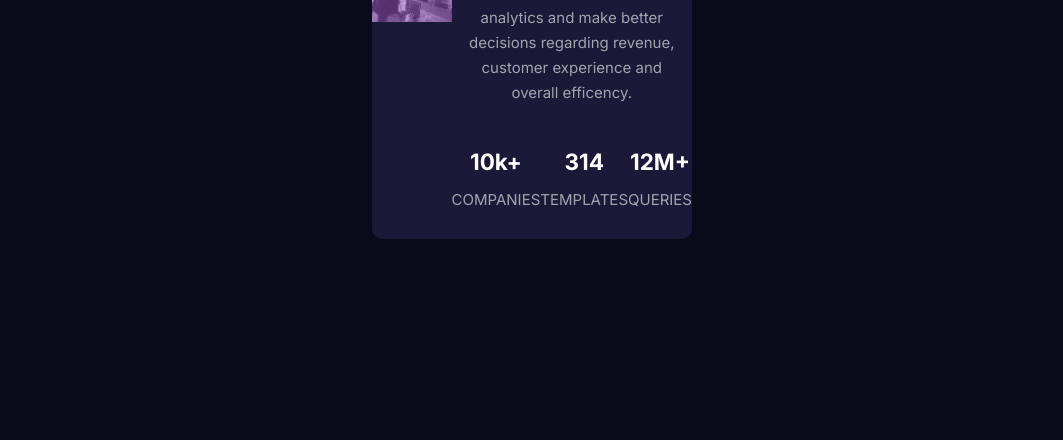
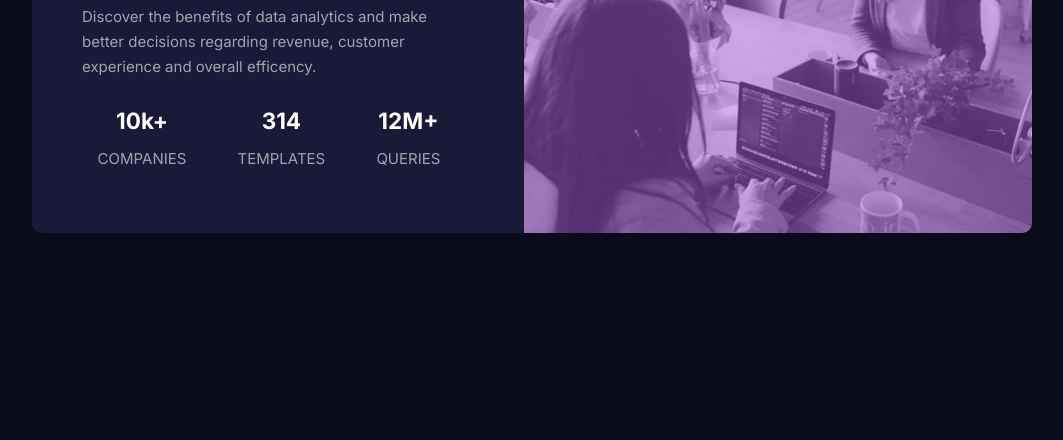
Before and after one commit to AleandroPresta/stats-preview-card, a plain HTML site: page index.html in a window 1280 px wide. Shown: the part 360-800 px from the top of the page, without its empty margins (108-1171 px from the left). Drawn offline with Linux system fonts and the light colour scheme.

Commit message:
Finishing desktop design

```diff
--- a/mediaqueries.css
+++ b/mediaqueries.css
@@ -1,12 +1,58 @@
 @media screen and (min-width: 1000px) {
+  .card {
+    flex-direction: row-reverse;
+    margin-top: 0px;
+    margin-bottom: 0px;
+    padding-bottom: 0px;
+    width: 1000px;
+    height: 385px;
+  }
 
-    .card {
-        flex-direction: row;
-        margin-top: 0px;
-    }
+  .image-wrapper {
+    flex-grow: 50%;
+    height: 100%;
+    width: 100%;
+  }
 
-    .stats-content {
-        flex-direction: row;
-    }
+  img {
+    border-top-left-radius: 0px;
+    border-bottom-left-radius: 0px;
+    border-bottom-right-radius: 10px;
+  }
 
+  .image-wrapper::before {
+    border-top-left-radius: 0px;
+    border-bottom-left-radius: 0px;
+    border-bottom-right-radius: 10px;
+  }
+
+  .info-wrapper {
+    flex-grow: 50%;
+  }
+
+  .stats-content {
+    flex-direction: row;
+    justify-content: space-around;
+  }
+
+  .info-content {
+    width: 80%;
+    margin-left: 40px;
+  }
+
+  .info-content > h1,
+  .info-content > p {
+    padding: 0px;
+    margin: 0px;
+  }
+
+  .info-content > h1 {
+    padding: 10px;
+    text-align: start;
+  }
+
+  .info-content > p {
+    padding: 10px;
+    text-align: start;
+  }
 }
--- a/styles.css
+++ b/styles.css
@@ -65,7 +65,6 @@ img {
 .image-wrapper img {
   display: block;
   max-width: 100%;
-  height: auto;
 }
 
 .image-wrapper {
@@ -92,6 +91,9 @@ img {
   flex-direction: column;
   justify-content: start;
   align-items: center;
+
+  height: 100%;
+  width: 100%;
 }
 
 .stats > p,
```
